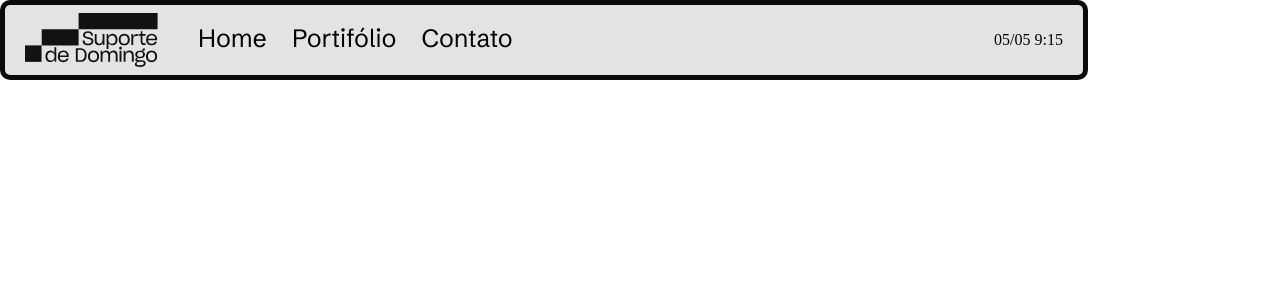
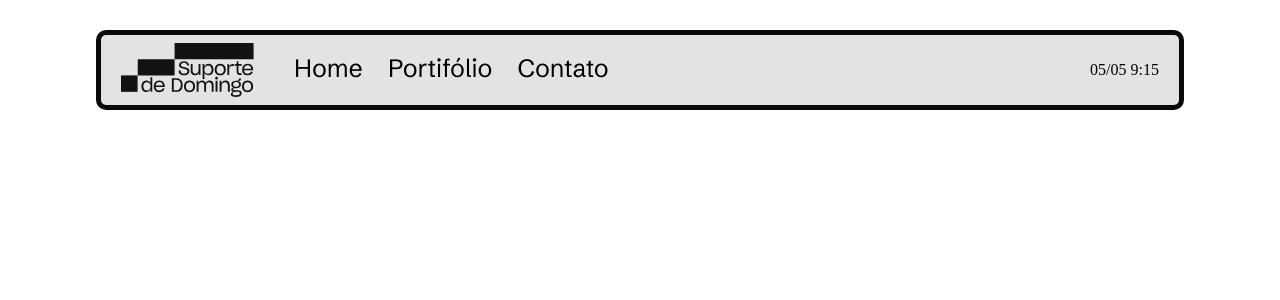
Before and after one commit to Silasprata23/rebranding-SDD, a React (Vite) app: page / in a window 1280 px wide. Shown: the top 300 px of the page. Built offline with nearby package versions, Linux system fonts and the light colour scheme.

Commit message:
creation of a new component

```diff
--- a/src/components/navbar/style.scss
+++ b/src/components/navbar/style.scss
@@ -1,6 +1,7 @@
 
 
 .navbar {
+  margin: 30px 0;
   display: flex;
   flex-direction: row;
   align-items: center;
--- a/src/page/index.jsx
+++ b/src/page/index.jsx
@@ -1,3 +1,4 @@
+import "./style.scss"
 import {Navbar} from "../components/navbar/index.jsx";
 
 export const Page = () => {
--- a/src/page/style.scss
+++ b/src/page/style.scss
@@ -0,0 +1,6 @@
+.page{
+  display: flex;
+  justify-content: center;
+  height: 100vh;
+
+}
```
Also changed, not shown: src/components/window/index.jsx (added, +8 -0 lines), src/assets/image/background_IMG.jpg (added), src/assets/svg/button_close.svg (added), src/components/window/style.scss (added).
